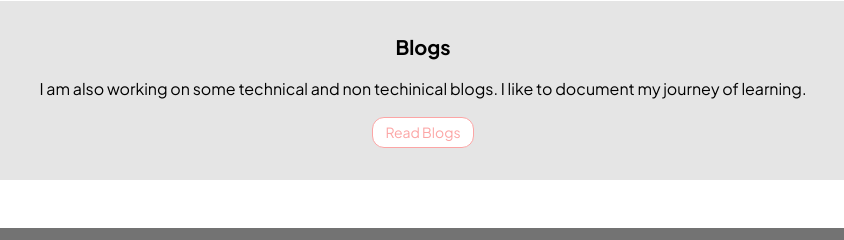
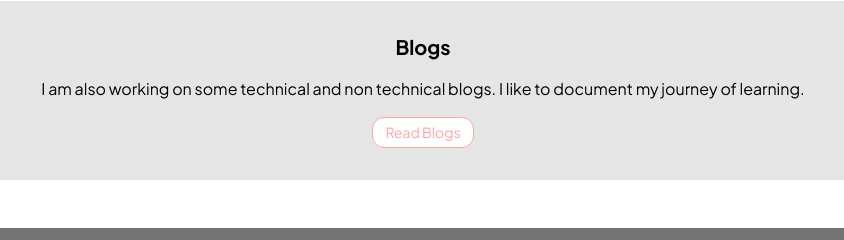
Before and after one commit to vivekbhatt07/MY-PORTFOLIO, a plain HTML site: page index.html in a window 1280 px wide. Shown: the part 899-1139 px from the top of the page, 217-1061 px from the left. Drawn offline with Linux system fonts and the light colour scheme; files whose address does not match are found by name.

Commit message:
add: img

```diff
--- a/index.html
+++ b/index.html
@@ -66,7 +66,7 @@
         <section class="dark-container flex-col-center">
           <h3 class="text-large">Blogs</h3>
           <p class="text-base">
-            I am also working on some technical and non techinical blogs. I like
+            I am also working on some technical and non technical blogs. I like
             to document my journey of learning.
           </p>
           <a class="light-btn text-small" href="./blogs.html">read blogs</a>
```
Also changed, not shown: projects.html (+1 -0 lines), img/project.svg (added).
